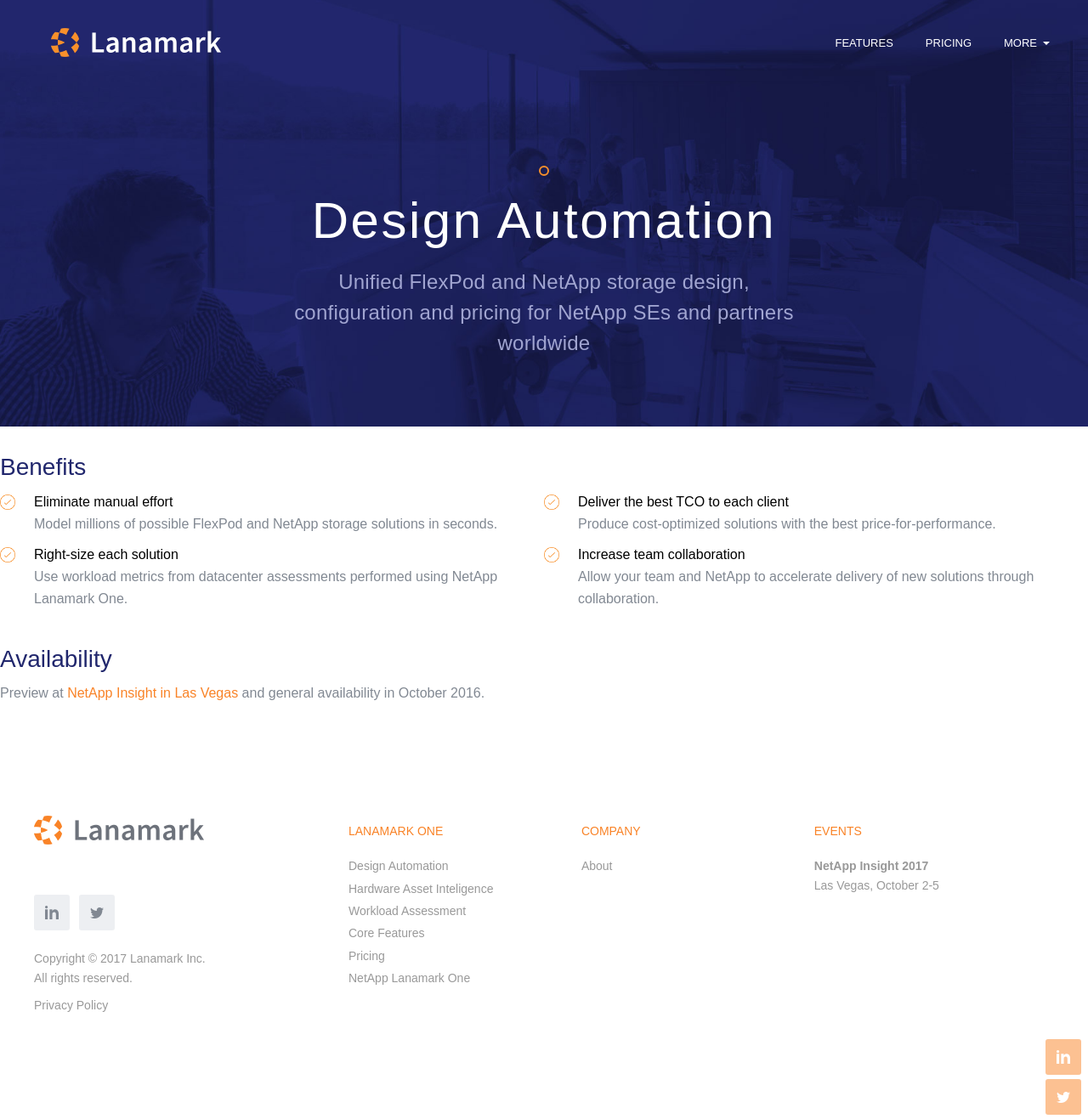
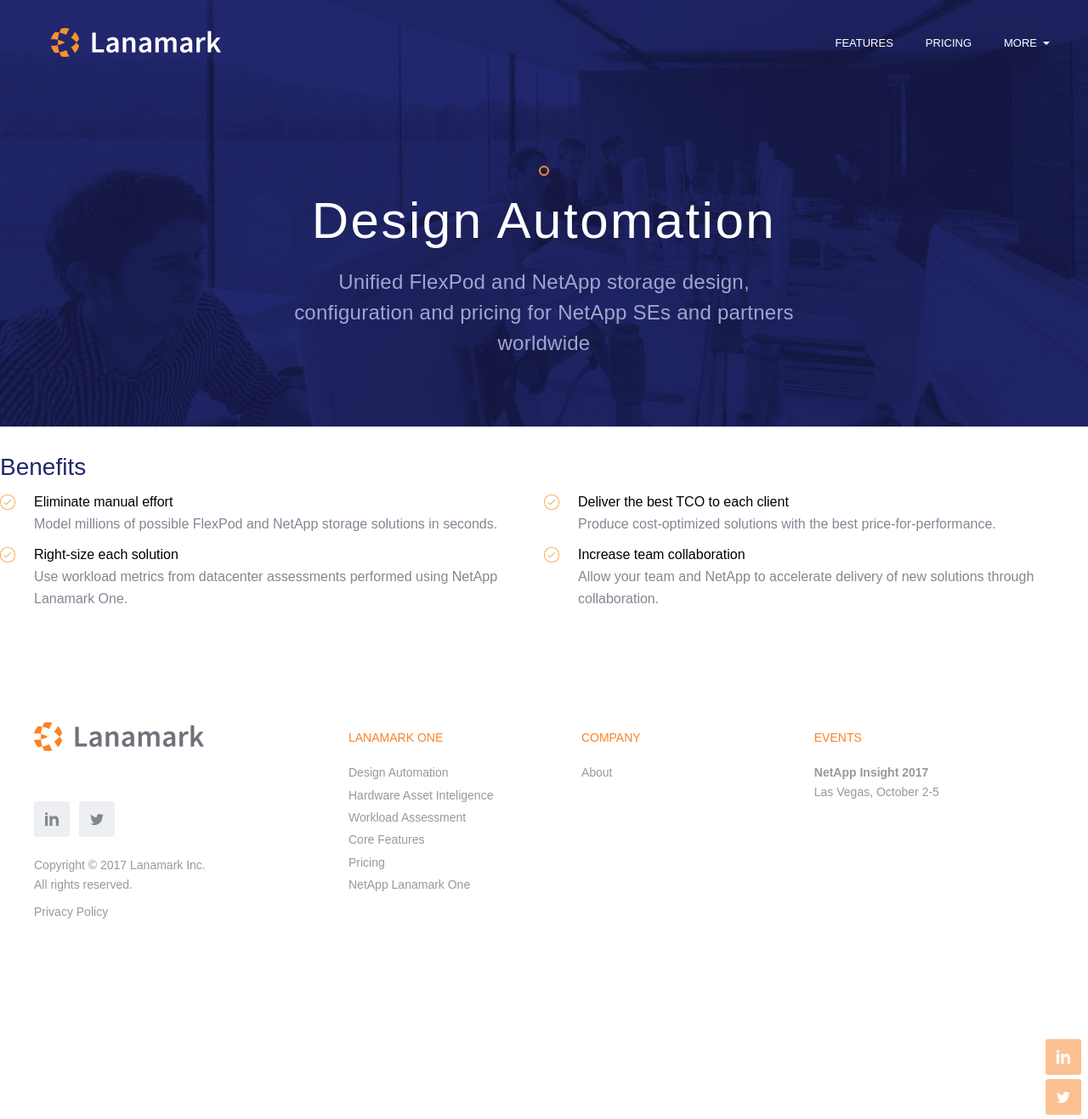
Before and after one commit to lanamark-dev/lanamark.github.io, a Jekyll site: the page built from pages/features/netapp.md, in a window 1280 px wide and 1317 px high. Shown: the whole window at 85% size. Built offline with Jekyll 4.4.1, drawn with Linux system fonts in a browser that asks for light colours; nearby versions of some CDN libraries; our own code applies the rules of GitHub Pages for plain Markdown files.

Commit message:
Delete Availability block, delete image Drag-and-Drop

```diff
--- a/_includes/slider.html
+++ b/_includes/slider.html
@@ -26,11 +26,6 @@
       </li>
       <li>
         <div class="slide">
-          <img class="preview" src="/assets/images/slides/design-21.png" alt="">
-        </div>
-      </li>
-      <li>
-        <div class="slide">
           <img class="preview" src="/assets/images/slides/design-31.png" alt="">
         </div>
       </li>
@@ -39,7 +34,6 @@
           <img class="preview" src="/assets/images/slides/design-41.png" alt="">
         </div>
       </li>
-
     </ul>
   </div>
 </div>
--- a/pages/features/netapp.md
+++ b/pages/features/netapp.md
@@ -40,9 +40,3 @@
     </div>
   </article>
 </section>
-<section>
-  <header><h2>Availability</h2></header>
-    <article>
-    <p>Preview at <a href="netapp/insight-las-vegas-2016.html" class="las-vegas">NetApp Insight in Las Vegas</a> and general availability in October 2016.</p>
-  </article>
-</section>
```
